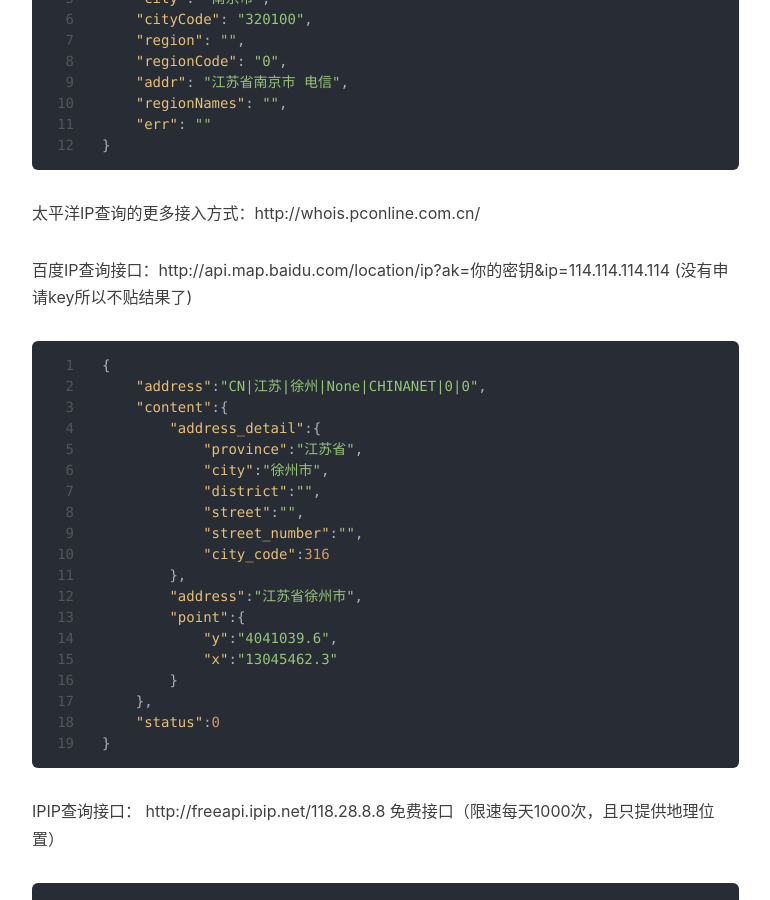
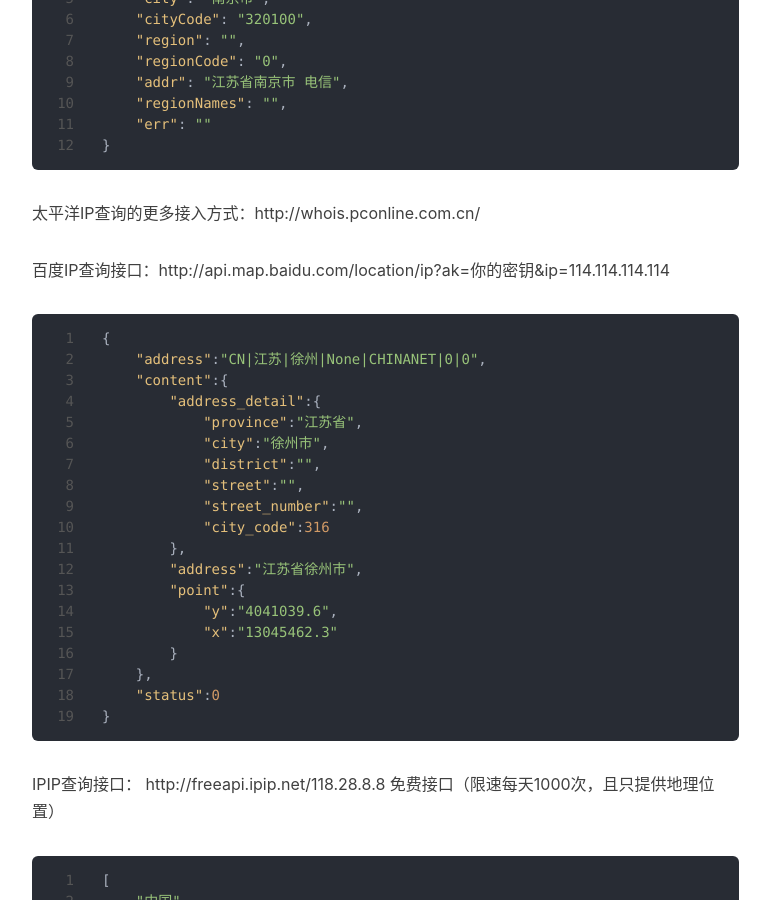
Before and after one commit to playboyzhang/playboyzhang.github.io, a Jekyll site: the page built from _posts/2018-10-12-js-ip-interface.md, in a window 1280 px wide and 900 px high, scrolled down 3509 px. Shown: the whole window, without its empty margins (233-1003 px from the left). Built offline with Jekyll 4.4.1, drawn with Linux system fonts in a browser that asks for light colours; nearby versions of some CDN libraries; comment, search, counter and statistics services are not loaded.

Commit message:
delete the Notes

````diff
--- a/_posts/2018-10-12-js-ip-interface.md
+++ b/_posts/2018-10-12-js-ip-interface.md
@@ -143,7 +143,7 @@ http://ip-api.com/json/114.114.114.114?lang=zh-CN      #中文使用
 太平洋IP查询的更多接入方式：http://whois.pconline.com.cn/
 
 
-百度IP查询接口：http://api.map.baidu.com/location/ip?ak=你的密钥&ip=114.114.114.114   (没有申请key所以不贴结果了)
+百度IP查询接口：http://api.map.baidu.com/location/ip?ak=你的密钥&ip=114.114.114.114
 
 ```json
 {
````
